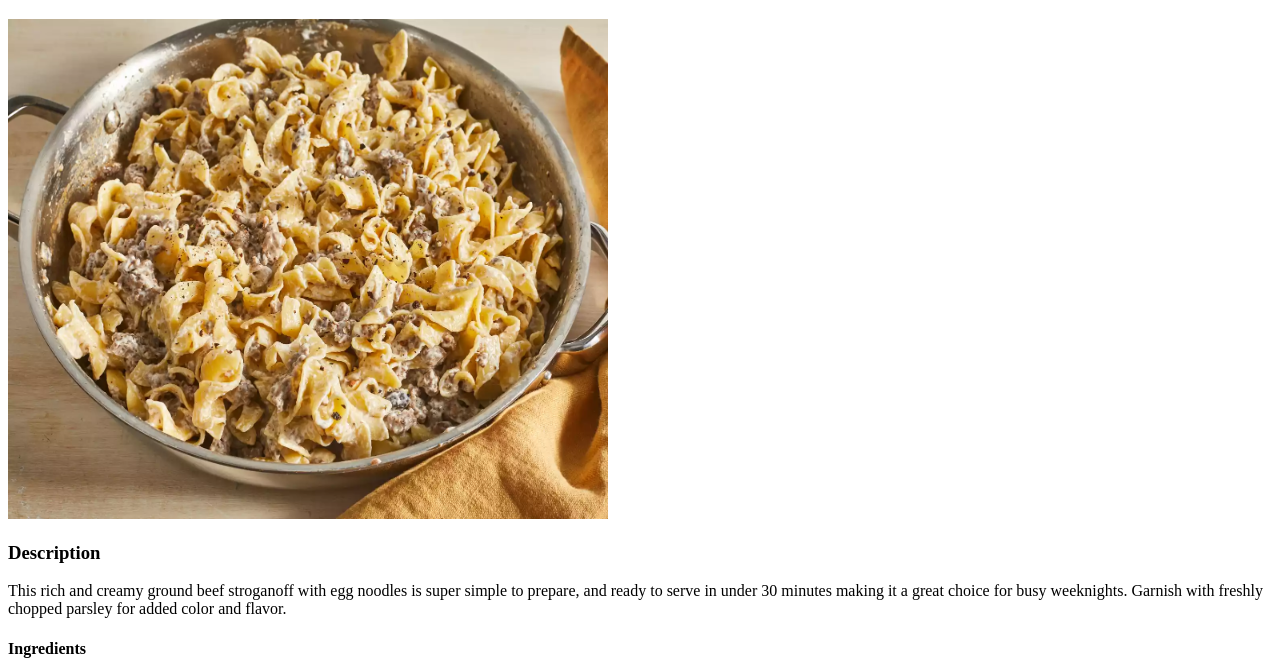
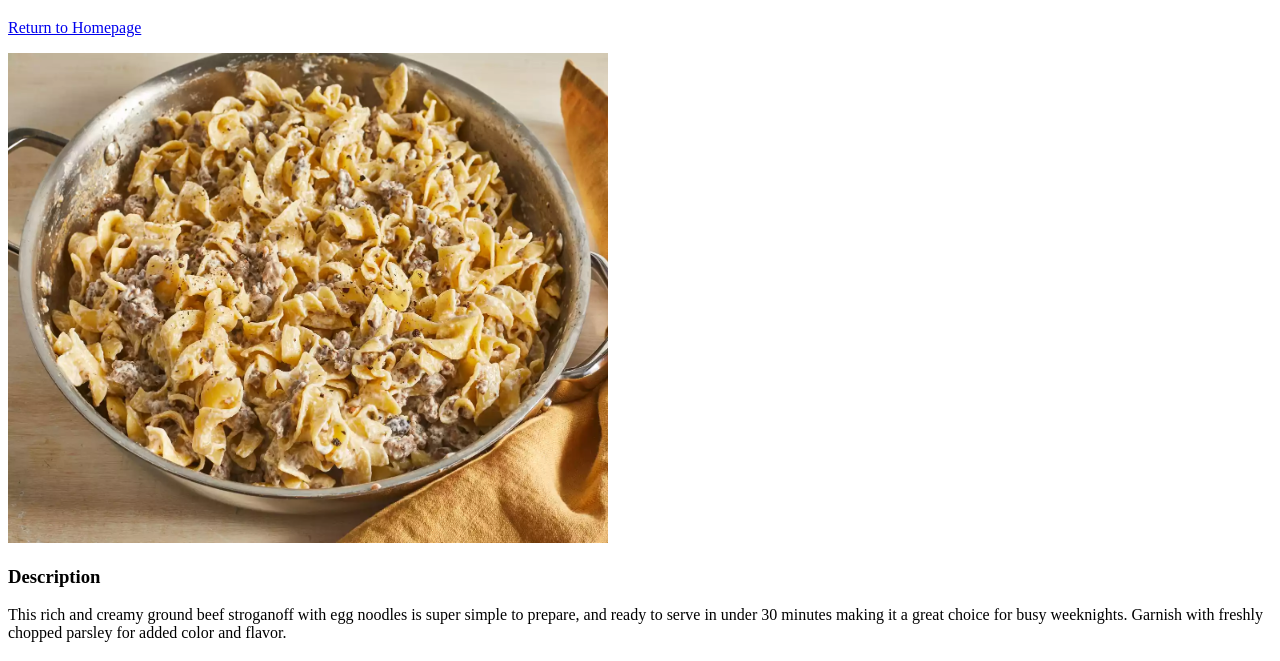
Before and after one commit to mgatlin24/odin-recipes, a plain HTML site: page recipes/stroganoff.html in a window 1280 px wide. Shown: the part 61-722 px from the top of the page. Drawn offline with Linux system fonts and the light colour scheme.

Commit message:
add a link to return user to homepage for each recipe

```diff
--- a/recipes/stroganoff.html
+++ b/recipes/stroganoff.html
@@ -7,9 +7,11 @@
 
     <body>
         <h1>Simple Beef Stroganoff</h1>
+        <a href="../index.html">Return to Homepage</a>
+        <p></p>
         <img src="../images/stroganoff.webp" alt="Simple Beef Stroganoff"
         width="600"
-        height="500">
+        height="490">
         <h3>Description</h3>
          <p>This rich and creamy ground beef stroganoff with egg noodles is super simple to prepare, and ready to serve in under 30 minutes making it a great choice for busy weeknights. Garnish with freshly chopped parsley for added color and flavor.</p>
         <h4>Ingredients</h4>
```
Also changed, not shown: recipes/enchiladas.html (+2 -0 lines), recipes/honey-glazed-chicken.html (+2 -0 lines).
